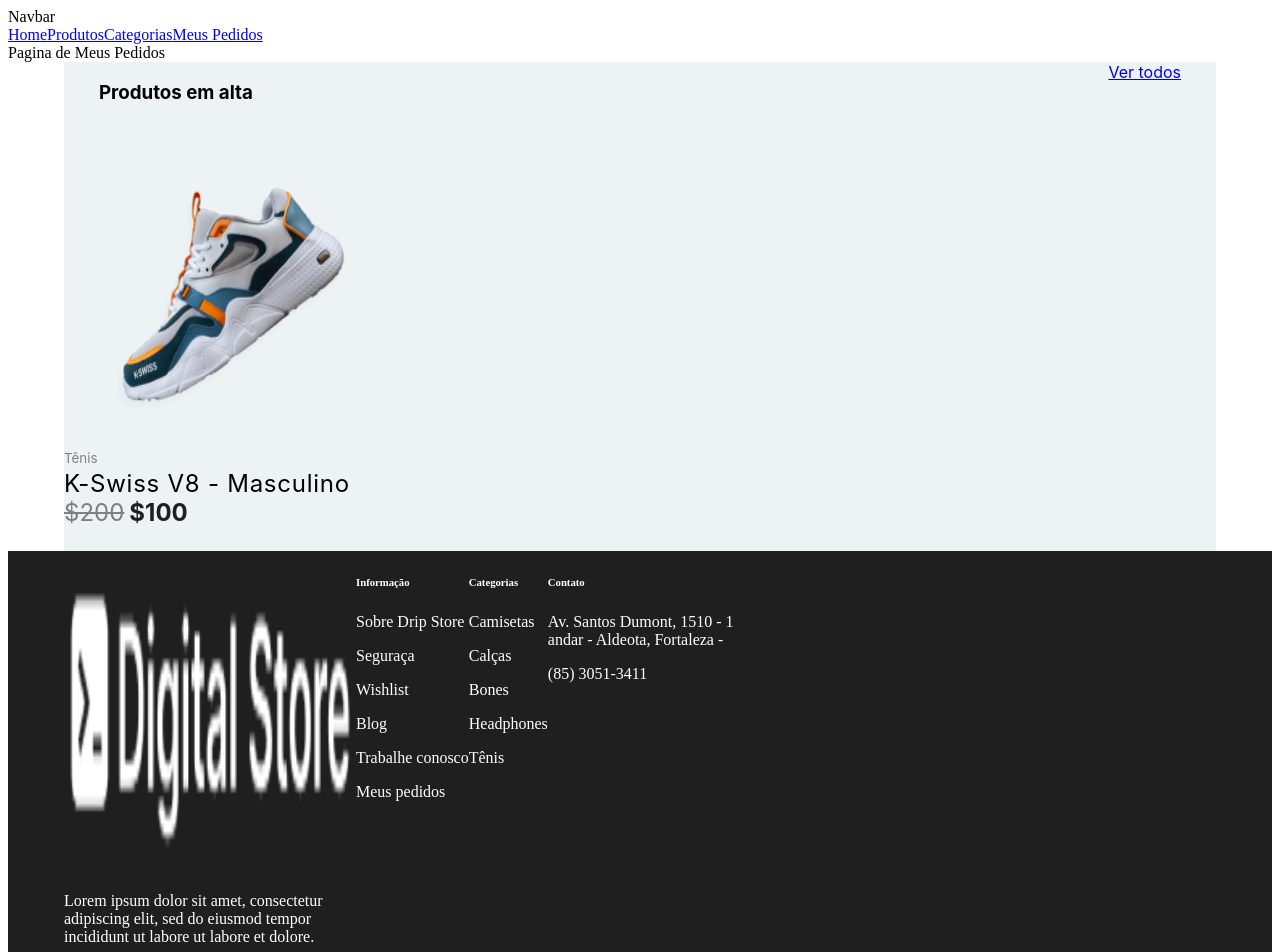
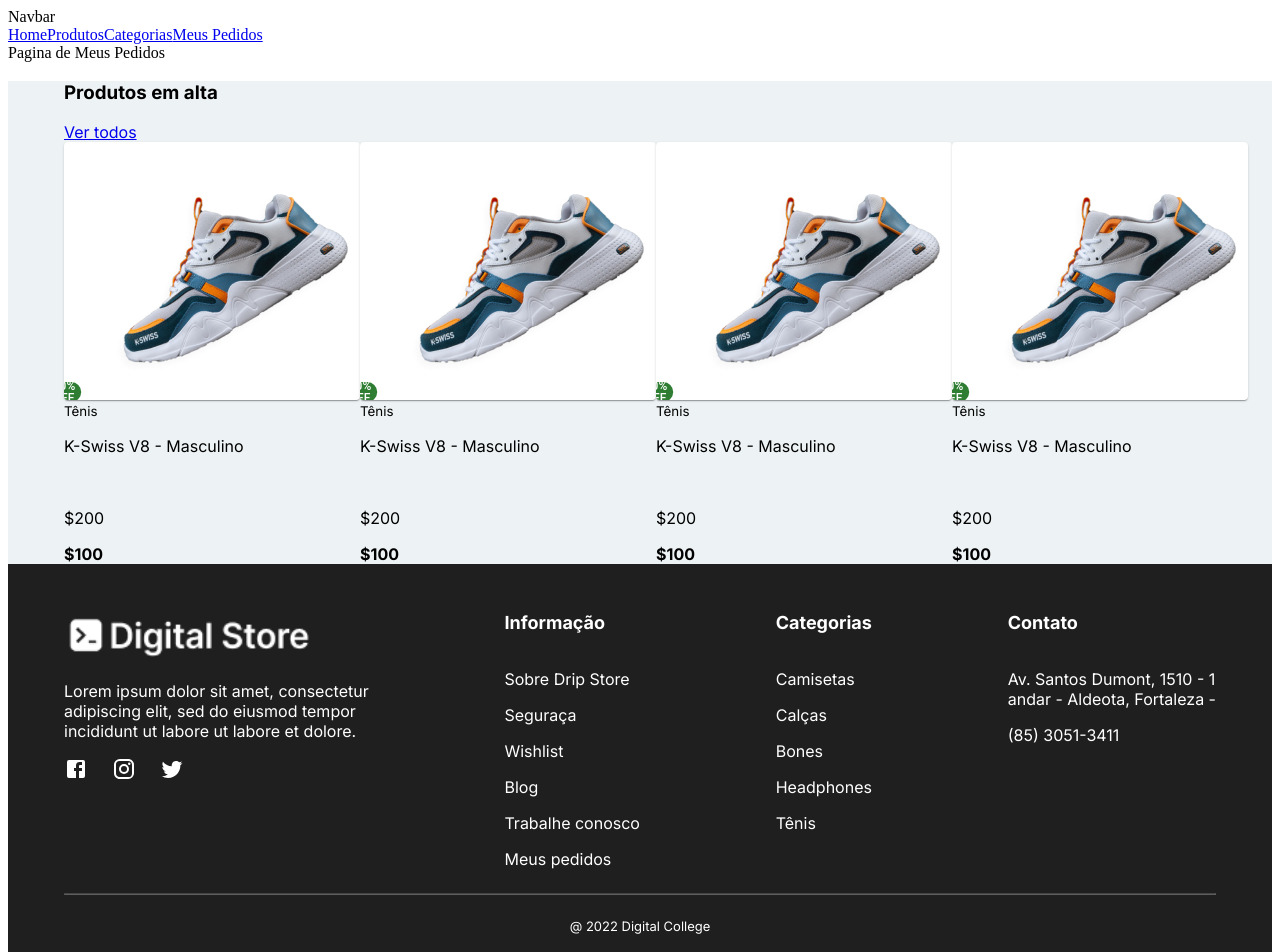
Before and after one commit to CarolinaVirginio/projeto-final-front, a React (Create React App) app: page /meus-pedidos in a window 1280 px wide. Shown: the top 952 px of the page. Built offline with nearby package versions, Linux system fonts and the light colour scheme.

Commit message:
finalizando footer

```diff
--- a/src/App.js
+++ b/src/App.js
@@ -8,6 +8,7 @@
 import Menu from "./components/Menu";
 import ProdutosAlta from "./components/ProdutosAlta";
 import Footer from "./components/Footer"
+import "./index.css";
 
 export default function App() {
   return (
--- a/src/components/Footer/index.jsx
+++ b/src/components/Footer/index.jsx
@@ -6,14 +6,18 @@
 import InstagramIcon from '@mui/icons-material/Instagram';
 import TwitterIcon from '@mui/icons-material/Twitter';
 
+
 export default function Footer () {
     return (
         <footer>
             <Container>
-                <Grid container>
+                <Grid container justifyContent="space-between">
                     <Grid item>
-                        <img src={logo} alt='logo da digital store' />
-                        <p>Lorem ipsum dolor sit amet, consectetur<br/>
+                    <Grid container direction="column">
+                        <div id='digitalStore'>
+                            <img src={logo} alt='logo da digital store' />
+                        </div>
+                        <p id='textoFooter'>Lorem ipsum dolor sit amet, consectetur<br/>
                         adipiscing elit, sed do eiusmod tempor<br/>
                         incididunt ut labore ut labore et dolore.</p>
                         <Grid container spacing={3}>
@@ -28,40 +32,38 @@
                             </Grid>
                         </Grid>
                     </Grid>
-
-
-                    <Grid item>
-                        <h6><strong>Informação</strong></h6>
-                        <p>Sobre Drip Store</p>
-                        <p>Seguraça</p>
-                        <p>Wishlist</p>
-                        <p>Blog</p>
-                        <p>Trabalhe conosco</p>
-                        <p>Meus pedidos</p>
                     </Grid>
 
                     <Grid item>
-                        <h6><strong>Categorias</strong></h6>
-                        <p>Camisetas</p>
-                        <p>Calças</p>
-                        <p>Bones</p>
-                        <p>Headphones</p>
-                        <p>Tênis</p>
+                        <p className='titulosFooter'>Informação</p>
+                        <p className='textoFooter'>Sobre Drip Store</p>
+                        <p className='textoFooter'>Seguraça</p>
+                        <p className='textoFooter'>Wishlist</p>
+                        <p className='textoFooter'>Blog</p>
+                        <p className='textoFooter'>Trabalhe conosco</p>
+                        <p className='textoFooter'>Meus pedidos</p>
                     </Grid>
 
                     <Grid item>
-                        <h6><strong>Contato</strong></h6>
-                        <p>Av. Santos Dumont, 1510 - 1<br/>
+                        <p className='titulosFooter'>Categorias</p>
+                        <p className='textoFooter'>Camisetas</p>
+                        <p className='textoFooter'>Calças</p>
+                        <p className='textoFooter'>Bones</p>
+                        <p className='textoFooter'>Headphones</p>
+                        <p className='textoFooter'>Tênis</p>
+                    </Grid>
+
+                    <Grid item>
+                        <p className='titulosFooter'>Contato</p>
+                        <p className='textoFooter'>Av. Santos Dumont, 1510 - 1<br/>
                         andar - Aldeota, Fortaleza -<br/></p>
-                        <p>(85) 3051-3411</p>
+                        <p className='textoFooter'>(85) 3051-3411</p>
                     </Grid>
-                    <Grid container>
-                    <div className='final'>
+                </Grid>
+                <div className='final'>
                         <hr/>
                         <small>@ 2022 Digital College</small>
                     </div>
-                    </Grid>
-                </Grid>
             </Container>
         </footer>
     )
--- a/src/components/Footer/styles.css
+++ b/src/components/Footer/styles.css
@@ -1,27 +1,36 @@
+
 footer{
     background-color: #1F1F1F;
     color: #FFFFFF;
+    font-family: 'Inter', sans-serif;
+    padding-top: 30px;
+    padding-bottom: 30px;
+}
+
+#digitalStore img{
+ margin-top: 18px;
+ width: 250px;
+}
+
+.titulosFooter{
+    font-weight: 700;
+    padding-bottom: 18px;
+    font-size: 18px;
+}
+
+.textoFooter{
+    font-weight: 400;
+    font-size: 16px;
+}
+
+.final small{
+    padding-top: 15px;
+    display: flex;
+    justify-content: center;
+    font-size: 13px;
 
 }
 
-/* section div div img{
-    width: auto;
-    height: auto;
-    padding-bottom: 25px;
-} */
-
-section .row h6{
-    padding-bottom: 25px;
+.final hr{
+    opacity: 30%;
 }
-
-section .final{
-    color: gray;
-}
-
-#coluna-1{
-    margin-right: 150px;
-}
-
-section div div div#logos{
-
-}
--- a/src/components/ProdutosAlta/index.jsx
+++ b/src/components/ProdutosAlta/index.jsx
@@ -1,4 +1,4 @@
-import { Container, Grid  } from '@mui/material';
+import { Container, Grid, Card, Badge  } from '@mui/material';
 import './styles.css';
 import tenis from './tenis.png';
 import React from 'react';
@@ -8,9 +8,12 @@
         <div className='ProdutosEmAlta'>
             <Grid container>
                 <Grid item>
-                    <div>
+                    <Card>
+                        <Badge color="success" badgeContent={"30% OFF"}>
+
+                        </Badge>
                         <img src={tenis} alt='Imagem de um tênis'/>
-                    </div>
+                    </Card>
                     <small>Tênis</small>
                     <p id='descriçao'>K-Swiss V8 - Masculino</p><br/>
                     <div id='valor'>
@@ -24,19 +27,29 @@
 
 export default function ProdutosAlta () {
     return (
+        <div id='ProdutosEmAlta' >
             <Container>
                 <div className='ProdutosEmAlta'>
                 <div id='titulos'>
                         <h3 className='titulo1'>Produtos em alta</h3>
                         <a href='#'>Ver todos</a>
                 </div>
-                <Grid container>
-                    <Grid item>
+                    <Grid container spacing={4}>
+                        <Grid item xs={3}>
                         <Produto/>
                         </Grid>
-
+                        <Grid item xs={3}>
+                        <Produto/>
+                        </Grid>
+                        <Grid item xs={3}>
+                        <Produto/>
+                        </Grid>
+                        <Grid item xs={3}>
+                        <Produto/>
+                        </Grid>
                     </Grid>
                 </div>
             </Container>
+        </div>
     )
 }
--- a/src/components/ProdutosAlta/styles.css
+++ b/src/components/ProdutosAlta/styles.css
@@ -1,8 +1,8 @@
-div.ProdutosEmAlta{
+#ProdutosEmAlta{
     background-color: #edf2f4;
     font-family: 'Inter';
 }
-
+/*
 #titulos{
     display: flex;
     justify-content: space-between;
@@ -48,4 +48,4 @@
     margin: 0;
     font-size: 24px;
     letter-spacing: 0.75px;
-}
+} */
--- /dev/null
+++ b/src/index.css
@@ -0,0 +1 @@
+@import url('https://fonts.googleapis.com/css2?family=Inter:wght@400;700&display=swap');
```
Lines whose indentation alone changed are shown as unchanged.
